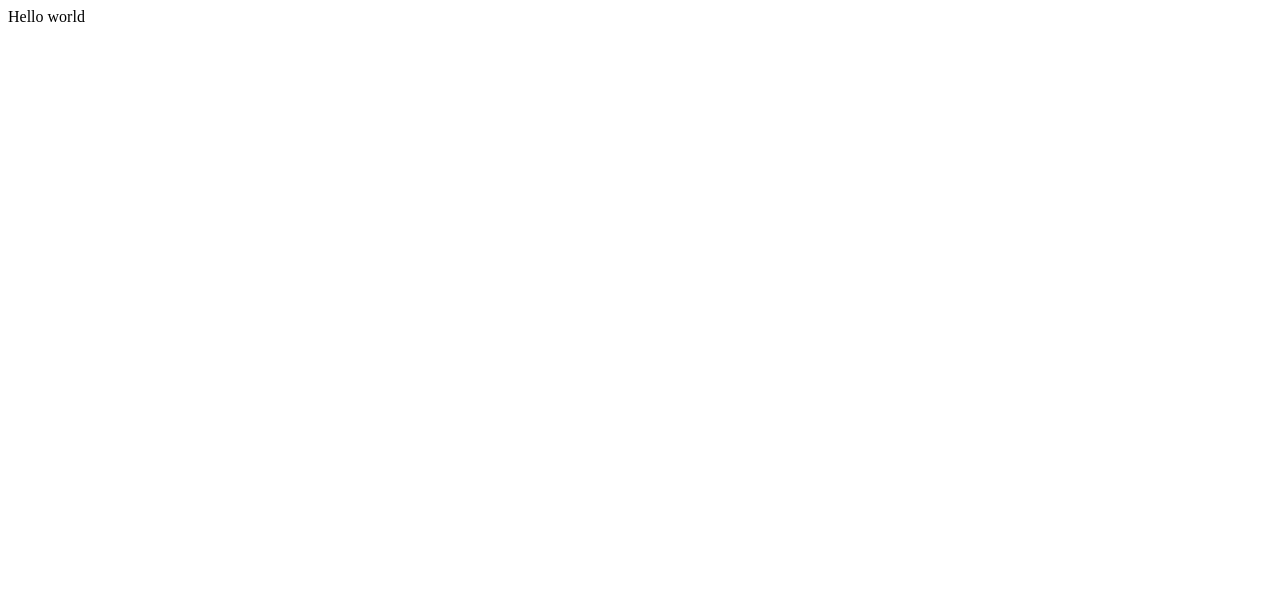
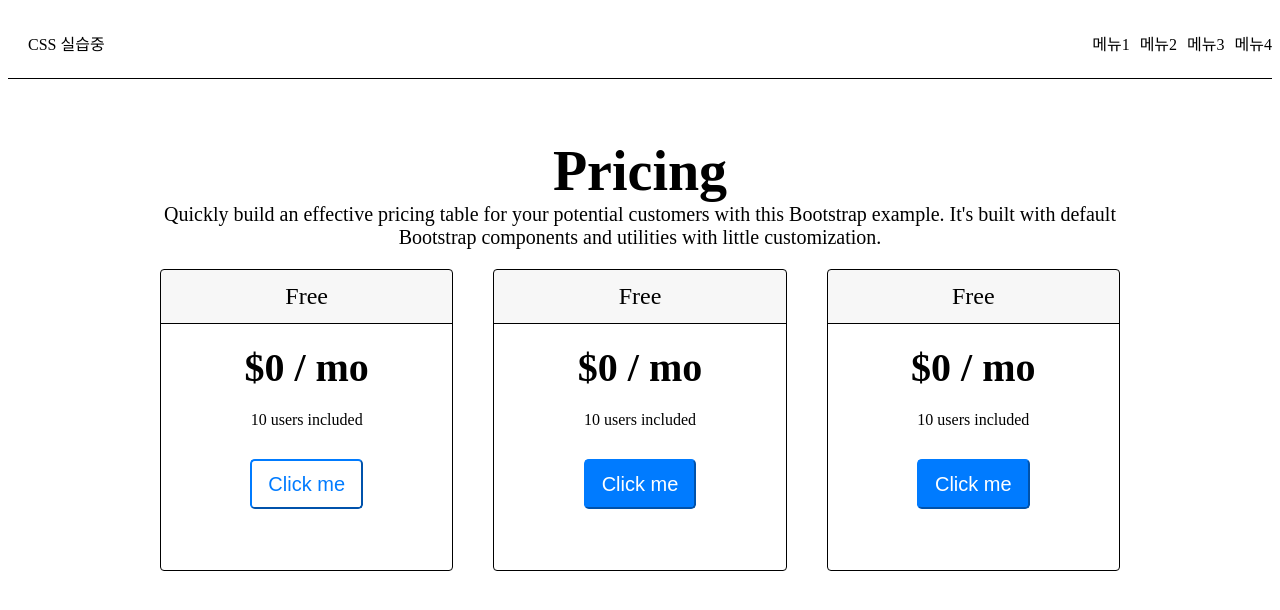
Before and after one commit to ymj07168/CSS-Practice, a plain HTML site: page index.html in a window 1280 px wide. Drawn offline with Linux system fonts and the light colour scheme.

Commit message:
navbar & main & card

```diff
--- a/index.html
+++ b/index.html
@@ -6,18 +6,161 @@
   <meta name="viewport" content="width=device-width">
   <title>replit</title>
   <link href="style.css" rel="stylesheet" type="text/css" />
+  <style>
+    .nav {
+      height: 70px;
+      border-bottom: 1px solid black;
+      display: flex;
+      align-items: center;
+    }
+
+    .nav-right-items {
+      display: flex;
+      margin-left: auto;
+    }
+
+    .nav-item {
+      margin-left: 10px;
+    }
+
+    .company-name {
+      margin-left: 20px;
+    }
+
+    .title {
+      text-align: center;
+      font-size: 3.5rem;
+      font-weight: bold;
+    }
+
+    .subtitle {
+      text-align: center;
+      font-size: 1.25rem;
+      font-weight: 300;
+    }
+
+    .main {
+      width: 1000px;
+      margin: 0 auto;
+      margin-top: 60px;
+    }
+
+    .prices {
+      display: flex;
+    }
+
+    .price-item {
+      width: 300px;
+      height: 300px;
+      border: 1px solid black;
+      margin: 20px;
+      border-radius: 4px;
+      text-align: center;
+    }
+
+    .price-item-title {
+      font-size: 1.5rem;
+      background: rgba(0, 0, 0, .03);
+      text-align: center;
+      height: 53px;
+      line-height: 53px;
+      border-bottom: 1px solid black;
+    }
+
+    .price-item-price {
+      font-size: 2.5rem;
+      font-weight: bold;
+      padding: 20px;
+
+    }
+
+    .price-item-button {
+      padding: .5rem 1rem;
+      font-size: 1.25rem;
+      line-height: 1.5;
+      border-radius: .3rem;
+      color: #007bff;
+      background-color: transparent;
+      background-image: none;
+      border-color: #007bff;
+      margin-top: 30px;
+    }
+
+    .price-item-button--active {
+      background-color: #007bff;
+      color: white;
+    }
+  </style>
 </head>
 
 <body>
-  Hello world
+  <div class="nav">
+    <div class="company-name">
+      CSS 실습중
+    </div>
+    <div class="nav-right-items">
+      <div class="nav-item">메뉴1</div>
+      <div class="nav-item">메뉴2</div>
+      <div class="nav-item">메뉴3</div>
+      <div class="nav-item">메뉴4</div>
+    </div>
+  </div>
+  <div class="main">
+    <div class="title">
+      Pricing
+    </div>
+    <div class="subtitle">
+      Quickly build an effective pricing table for your potential customers with this Bootstrap example. It's built with
+      default Bootstrap components and utilities with little customization.
+    </div>
+
+    <div class="prices">
+      <div class="price-item">
+        <div class="price-item-title">
+          Free
+        </div>
+        <div class="price-item-price">
+          $0 / mo
+        </div>
+        <div class="price-item-detail">
+          10 users included
+        </div>
+        <button class="price-item-button">
+          Click me
+        </button>
+      </div>
+      <div class="price-item">
+        <div class="price-item-title">
+          Free
+        </div>
+        <div class="price-item-price">
+          $0 / mo
+        </div>
+        <div class="price-item-detail">
+          10 users included
+        </div>
+        <button class="price-item-button price-item-button--active">
+          Click me
+        </button>
+      </div>
+      <div class="price-item">
+        <div class="price-item-title">
+          Free
+        </div>
+        <div class="price-item-price">
+          $0 / mo
+        </div>
+        <div class="price-item-detail">
+          10 users included
+        </div>
+        <button class="price-item-button price-item-button--active">
+          Click me
+        </button>
+      </div>
+    </div>
+  </div>
+
   <script src="script.js"></script>
-
-  <!--
-  This script places a badge on your repl's full-browser view back to your repl's cover
-  page. Try various colors for the theme: dark, light, red, orange, yellow, lime, green,
-  teal, blue, blurple, magenta, pink!
-  -->
-  <script src="https://replit.com/public/js/replit-badge-v2.js" theme="dark" position="bottom-right"></script>
 </body>
 
 </html>
```
